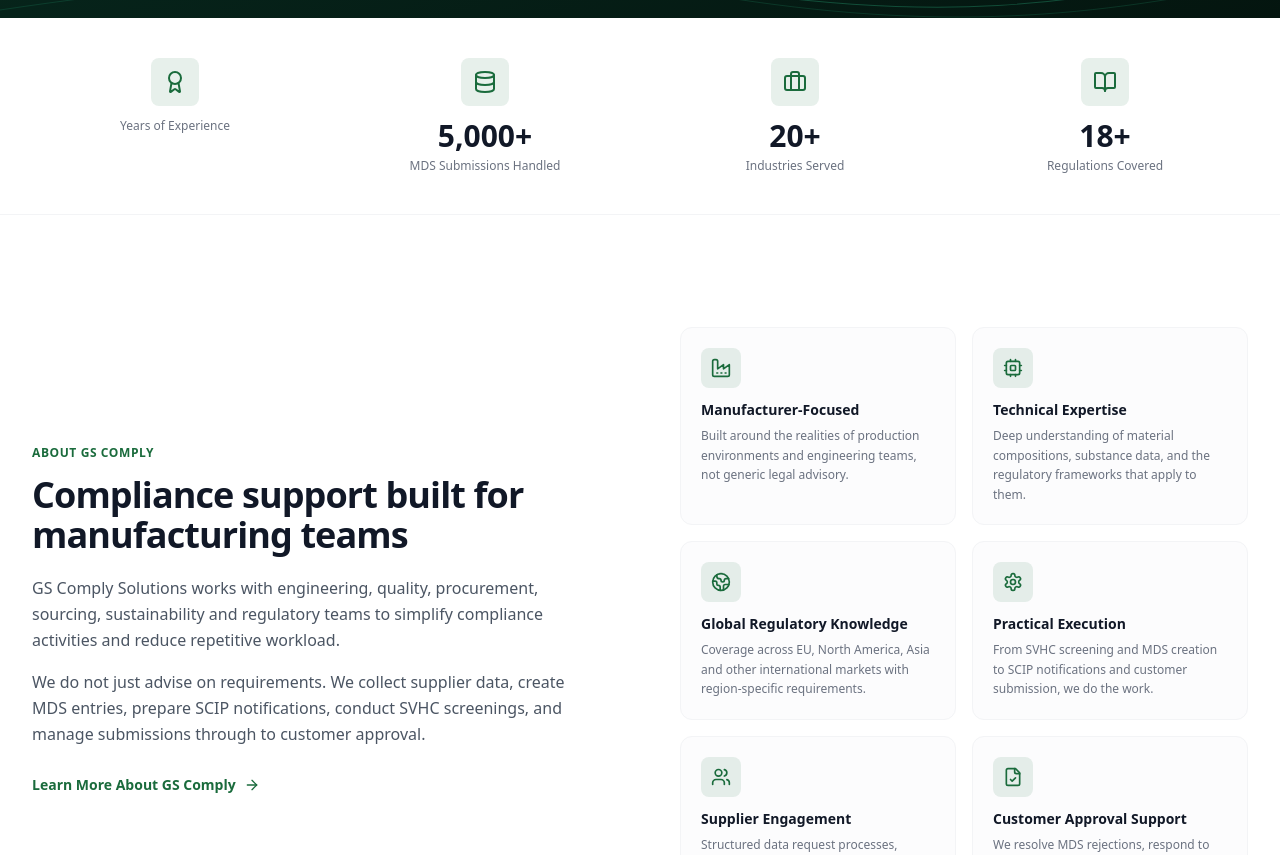
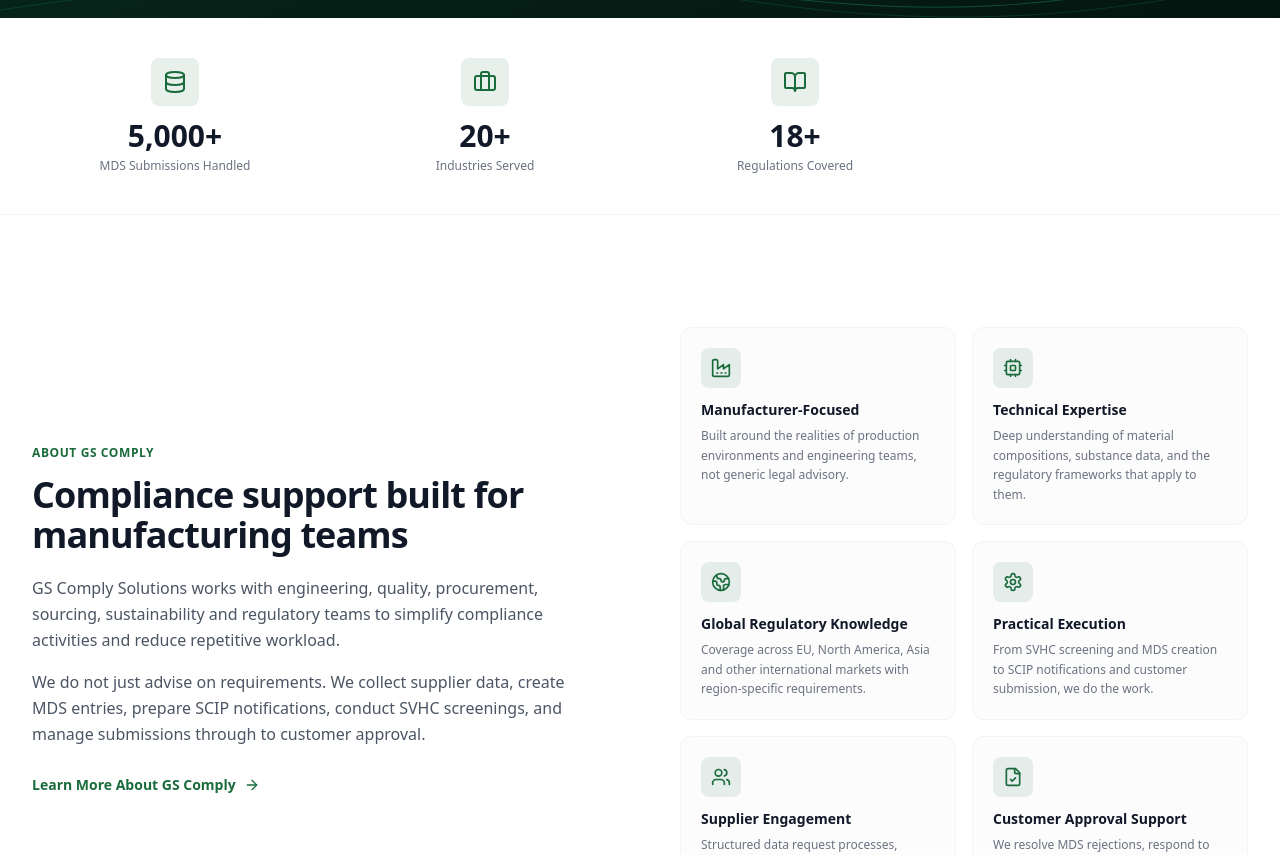
Before and after one commit to gscomply/Website-Gscomply, a React (Vite) app in the folder gs-comply-site/: page / in a window 1280 px wide. Shown: the part 1206-2061 px from the top of the page. Built offline with nearby package versions, Linux system fonts and the light colour scheme; no server answers.

Commit message:
Comment out Years of Experience in credentialsItems
Commented out the 'Years of Experience' item in credentialsItems.

```diff
--- a/gs-comply-site/src/pages/Home.tsx
+++ b/gs-comply-site/src/pages/Home.tsx
@@ -98,7 +98,7 @@
 ];
 
 const credentialsItems = [
-  { icon: Award, label: 'Years of Experience', value: credentials.yearsExperience },
+  //{ icon: Award, label: 'Years of Experience', value: credentials.yearsExperience },
   { icon: Database, label: 'MDS Submissions Handled', value: credentials.mdsSubmissions },
   { icon: Briefcase, label: 'Industries Served', value: credentials.industriesServed },
   { icon: BookOpen, label: 'Regulations Covered', value: credentials.regulationsCovered },
```
